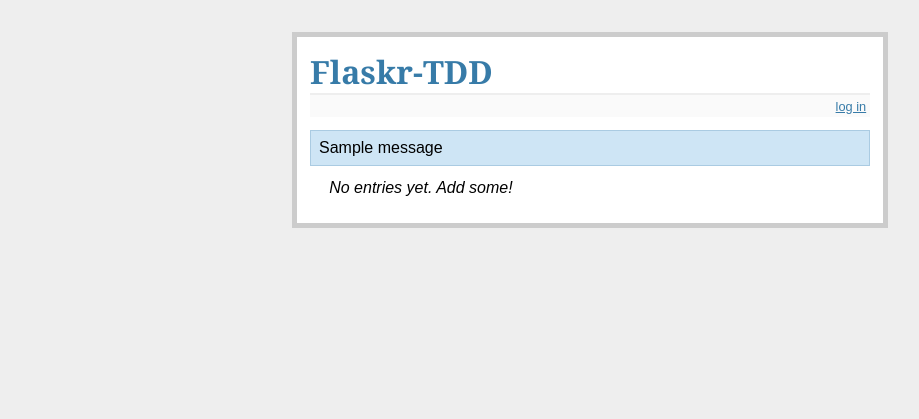
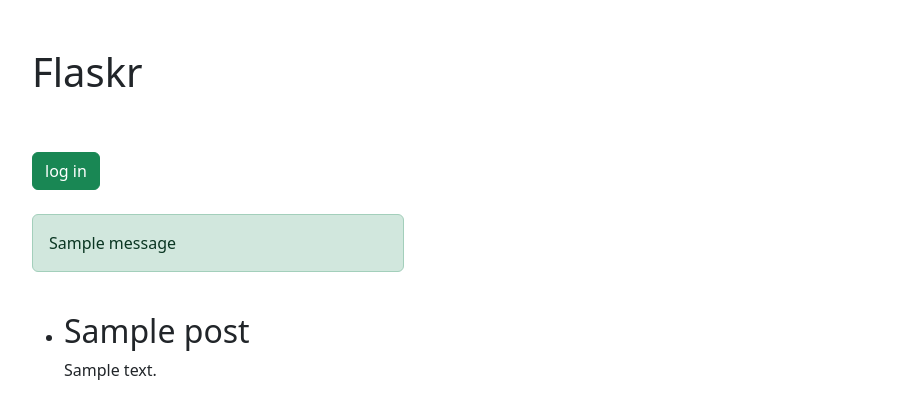
Before and after one commit to just6660/flaskr-tdd, a Flask app: page / in a window 1280 px wide. Shown: the top 419 px of the page, without its empty margins (50-969 px from the left). Run offline with Flask 3, Linux system fonts and the light colour scheme; tables that the repository leaves empty hold one stand-in row (values such as "Sample post"); one stand-in notice (Sample message) is shown; data that the repository does not hold is empty.

Commit message:
sql alchemy

```diff
--- a/project/app.py
+++ b/project/app.py
@@ -1,4 +1,5 @@
 import sqlite3
+from pathlib import Path
 
 from flask import (
     Flask,
@@ -12,59 +13,47 @@
     abort,
     jsonify,
 )
+from flask_sqlalchemy import SQLAlchemy
+
+
+basedir = Path(__file__).resolve().parent
 
 # configuration
 DATABASE = "flaskr.db"
 USERNAME = "admin"
 PASSWORD = "admin"
 SECRET_KEY = "change_me"
+SQLALCHEMY_DATABASE_URI = f"sqlite:///{Path(basedir).joinpath(DATABASE)}"
+SQLALCHEMY_TRACK_MODIFICATIONS = False
+
 
 # create and initialize a new Flask app
 app = Flask(__name__)
-
 # load the config
 app.config.from_object(__name__)
+# init sqlalchemy
+db = SQLAlchemy(app)
 
-
-# connect to database
-def connect_db():
-    """Connects to the database."""
-    rv = sqlite3.connect(app.config["DATABASE"])
-    rv.row_factory = sqlite3.Row
-    return rv
-
-
-# create the database
-@app.before_first_request
-def init_db():
-    with app.app_context():
-        db = get_db()
-        with app.open_resource("schema.sql", mode="r") as f:
-            db.cursor().executescript(f.read())
-        db.commit()
-
-
-# open database connection
-def get_db():
-    if not hasattr(g, "sqlite_db"):
-        g.sqlite_db = connect_db()
-    return g.sqlite_db
-
-
-# close database connection
-@app.teardown_appcontext
-def close_db(error):
-    if hasattr(g, "sqlite_db"):
-        g.sqlite_db.close()
+from project import models
 
 
 @app.route("/")
 def index():
     """Searches the database for entries, then displays them."""
-    db = get_db()
-    cur = db.execute("select * from entries order by id desc")
-    entries = cur.fetchall()
+    entries = db.session.query(models.Post)
     return render_template("index.html", entries=entries)
+
+
+@app.route("/add", methods=["POST"])
+def add_entry():
+    """Adds new post to the database."""
+    if not session.get("logged_in"):
+        abort(401)
+    new_entry = models.Post(request.form["title"], request.form["text"])
+    db.session.add(new_entry)
+    db.session.commit()
+    flash("New entry was successfully posted")
+    return redirect(url_for("index"))
 
 
 @app.route("/login", methods=["GET", "POST"])
@@ -91,30 +80,15 @@
     return redirect(url_for("index"))
 
 
-@app.route("/add", methods=["POST"])
-def add_entry():
-    """Add new post to database."""
-    if not session.get("logged_in"):
-        abort(401)
-    db = get_db()
-    db.execute(
-        "insert into entries (title, text) values (?, ?)",
-        [request.form["title"], request.form["text"]],
-    )
-    db.commit()
-    flash("New entry was successfully posted")
-    return redirect(url_for("index"))
-
-
-@app.route("/delete/<post_id>", methods=["GET"])
+@app.route("/delete/<int:post_id>", methods=["GET"])
 def delete_entry(post_id):
-    """Delete post from database"""
+    """Deletes post from database."""
     result = {"status": 0, "message": "Error"}
     try:
-        db = get_db()
-        db.execute("delete from entries where id=" + post_id)
-        db.commit()
+        db.session.query(models.Post).filter_by(id=post_id).delete()
+        db.session.commit()
         result = {"status": 1, "message": "Post Deleted"}
+        flash("The entry was deleted.")
     except Exception as e:
         result = {"status": 0, "message": repr(e)}
     return jsonify(result)
--- a/project/schema.sql
+++ /dev/null
@@ -1,7 +0,0 @@
-drop table if exists entries;
-
-create table entries (
-  id integer primary key autoincrement,
-  title text not null,
-  text text not null
-);
--- a/project/templates/index.html
+++ b/project/templates/index.html
@@ -5,54 +5,80 @@
     <link
       rel="stylesheet"
       type="text/css"
-      href="{{ url_for('static', filename='style.css') }}"
+      href="https://cdn.jsdelivr.net/npm/bootstrap@5.3.2/dist/css/bootstrap.min.css"
     />
   </head>
   <body>
-    <div class="page">
-      <h1>Flaskr-TDD</h1>
+    <div class="container">
+      <br /><br />
+      <h1>Flaskr</h1>
+      <br /><br />
 
-      <div class="metanav">
-        {% if not session.logged_in %}
-        <a href="{{ url_for('login') }}">log in</a>
-        {% else %}
-        <a href="{{ url_for('logout') }}">log out</a>
-        {% endif %}
-      </div>
+      {% if not session.logged_in %}
+      <a class="btn btn-success" role="button" href="{{ url_for('login') }}"
+        >log in</a
+      >
+      {% else %}
+      <a class="btn btn-warning" role="button" href="{{ url_for('logout') }}"
+        >log out</a
+      >
+      {% endif %}
+
+      <br /><br />
 
       {% for message in get_flashed_messages() %}
-      <div class="flash">{{ message }}</div>
-      {% endfor %} {% block body %}{% endblock %} {% if session.logged_in %}
+      <div class="flash alert alert-success col-sm-4" role="success">
+        {{ message }}
+      </div>
+      {% endfor %} {% if session.logged_in %}
       <form
         action="{{ url_for('add_entry') }}"
         method="post"
-        class="add-entry"
+        class="add-entry form-group"
       >
         <dl>
           <dt>Title:</dt>
-          <dd><input type="text" size="30" name="title" /></dd>
+          <dd>
+            <input
+              type="text"
+              size="30"
+              name="title"
+              class="form-control col-sm-4"
+            />
+          </dd>
           <dt>Text:</dt>
-          <dd><textarea name="text" rows="5" cols="40"></textarea></dd>
-          <dd><input type="submit" value="Share" /></dd>
+          <dd>
+            <textarea
+              name="text"
+              rows="5"
+              cols="40"
+              class="form-control col-sm-4"
+            ></textarea>
+          </dd>
+          <br /><br />
+          <dd>
+            <input type="submit" class="btn btn-primary" value="Share" />
+          </dd>
         </dl>
       </form>
       {% endif %}
 
+      <br />
+
       <ul class="entries">
         {% for entry in entries %}
         <li class="entry">
-            <h2 id="{{ entry.id }}">{{ entry.title }}</h2>
-            {{ entry.text|safe }}
+          <h2 id="{{ entry.id }}">{{ entry.title }}</h2>
+          {{ entry.text|safe }}
         </li>
         {% else %}
         <li><em>No entries yet. Add some!</em></li>
         {% endfor %}
       </ul>
     </div>
-
     <script
       type="text/javascript"
-      src="{{ url_for('static', filename='main.js') }}"
+      src="{{url_for('static', filename='main.js') }}"
     ></script>
   </body>
 </html>
--- a/requirements.txt
+++ b/requirements.txt
@@ -1,7 +1,4 @@
 Flask
 Flask-SQLAlchemy
 gunicorn
-psycopg2-binary
-black
-flake8
 pytest
```
Also changed, not shown: create_db.py (added, +13 -0 lines), project/models.py (added, +14 -0 lines), project/templates/login.html (+36 -18 lines), tests/app_test.py (+6 -4 lines).
